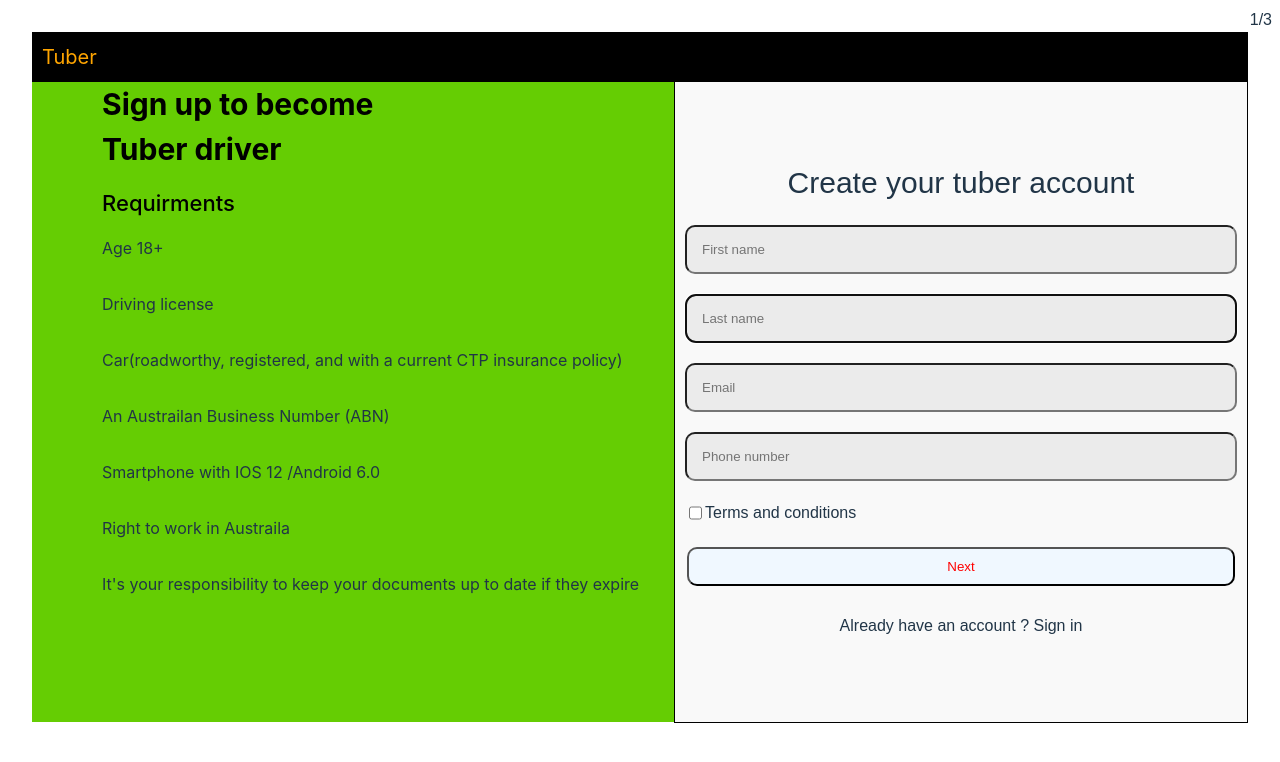
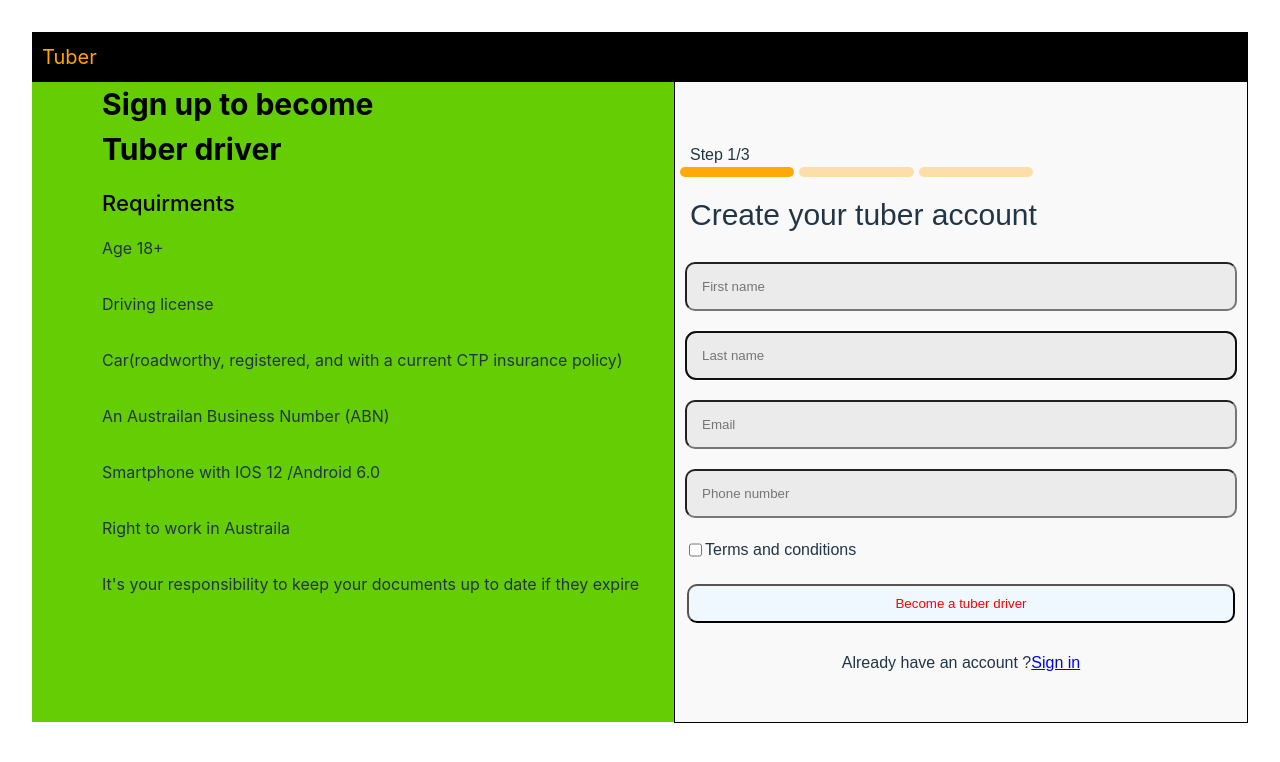
Before and after one commit to mithiladilshan9977/tuber-react, a React (Vite) app: page / in a window 1280 px wide. Shown: the top 762 px of the page. Built offline with nearby package versions, Linux system fonts and the light colour scheme.

Commit message:
version2

```diff
--- a/src/AccountForm.tsx
+++ b/src/AccountForm.tsx
@@ -5,11 +5,33 @@ export function AccountForm(){
         < >
 
 
-       <label>Email name</label>
-        <input  autoFocus required type="text" />
+<select name="" id="" className="inputfields">
 
-        <label>Password name</label>
-        <input  autoFocus required type="text" />
+<option value="">City you'll drive in</option>
+<option value="">Sri lanka</option>
+<option value="">India</option>
+<option value="">Sri lanka</option>
+<option value="">Sri lanka</option>
+</select>
+
+
+<select name="" id="" className="inputfields">
+
+<option value="">City you'll drive in</option>
+<option value="">Sri lanka</option>
+<option value="">India</option>
+<option value="">Sri lanka</option>
+<option value="">Sri lanka</option>
+</select>
+
+
+<input  autoFocus required type="text" placeholder="Driver license No" className="inputfields"/>
+
+
+<input  autoFocus required type="text" placeholder="Driver license No" className="inputfields"/>
+
+<input  autoFocus required type="text" placeholder="Driver license No" className="inputfields"/>
+
         </>
     )
 }
--- a/src/AddressForm.tsx
+++ b/src/AddressForm.tsx
@@ -3,6 +3,9 @@ export function AddressForm(){
     return (
         < >
 
+ <div className="titileHolderStep2">
+    <p className="innerText">Driver information</p>
+ </div>
         <input  autoFocus required type="date" placeholder="Date of birth" className="inputfields"/>
 
 
@@ -17,7 +20,11 @@ export function AddressForm(){
             <option value="">Sri lanka</option>
             <option value="">Sri lanka</option>
          </select>
-          <p>Create password</p>
+         <div className="titileHolderStep2">
+         <p>Create password</p>
+ </div>
+
+
          <input type="password" placeholder="Password" className="inputfields"/>
          <input type="password" placeholder="Confirm password" className="inputfields"/>
 
--- a/src/App.tsx
+++ b/src/App.tsx
@@ -13,6 +13,17 @@ function App() {
   <UserForm/> , <AddressForm/> ,<AccountForm/>
 
 ])
+let buttonText;
+if (currentStepIndex === 0) {
+  buttonText = 'Become a tuber driver';
+} else if (currentStepIndex === 1) {
+  buttonText = 'Next';
+} else if (currentStepIndex === 2){
+  buttonText = 'Confirm';
+}
+else {
+  buttonText = isLastStep ? 'Finish' : `Step ${currentStepIndex + 1}`;
+}
 
 
 
@@ -43,25 +54,31 @@ function App() {
 
         <div className="centered-div">
           <form action="" className='formholder'>
-            <div
-              style={{
-                position: 'absolute',
-                top: '.5rem',
-                right: '.5rem'
-              }}
-            >
-              {currentStepIndex + 1}/{steps.length}
+            <div className="stepsindicaterholder">
+            <span>
+             Step {currentStepIndex + 1}/{steps.length}
+            </span>
             </div>
+            <div className="stepsDivsIndicater">
+            {steps.map((_, index) => (
+          <span
+            key={index}
+            className={`colorStepsIndicater${index + 1} ${currentStepIndex >= index ? 'active' : ''}`}
+          ></span>
+        ))}
+            </div>
+
             {step}
             <div className='buttonholder'>
-              {!isFirstStep && <button type="submit" onClick={back}>Back</button>}
+              {!isFirstStep && <button type="button" onClick={back}>Back  </button>}
+
               <button type="button"  className='nextbtn' onClick={next}>
-                {isLastStep ? 'Finish' : 'Next'}
+                {buttonText}
               </button>
 
 
             </div>
-            <p>Already have an account ? Sign in</p>
+            <p>Already have an account ?<a href="#">Sign in</a> </p>
           </form>
         </div>
       </div>
--- a/src/UserForm.tsx
+++ b/src/UserForm.tsx
@@ -2,7 +2,10 @@
 export function UserForm(){
     return (
         < >
-         <span className="createaccounttitle">Create your tuber account</span>
+        <div className="titileholder">
+        <span className="createaccounttitle">Create your tuber account</span>
+        </div>
+
         <input  autoFocus required type="text" placeholder="First name" className="inputfields"/>
 
 
--- a/src/index.css
+++ b/src/index.css
@@ -108,12 +108,81 @@ flex-direction: column;
   background-color: #24242410;
 
 }
+.titileholder{
+  padding: 15px;
+  display: flex;
+  justify-content: flex-start;
+}
 .createaccounttitle{
   font-size: 30px;
-  margin: 10px;
 
-  display: inline;
+
 }
+.stepsindicaterholder{
+  display: flex;
+  justify-self: flex-start;
+  padding-left: 15px;
+  padding-top: 30px;
+}
+.stepsDivsIndicater{
+  display: flex;
+
+  justify-content: flex-start;
+}
+
+.colorStepsIndicater1{
+  width: 20%;
+  background-color: rgba(255, 166, 0, 0.326);
+  height: 10px;
+  border-radius: 10px;
+   margin-left: 5px;
+   margin-left: 5px;
+}
+.colorStepsIndicater2{
+  width: 20%;
+  background-color: rgba(255, 166, 0, 0.326);
+  height: 10px;
+  border-radius: 10px;
+   margin-left: 5px;
+   margin-left: 5px;
+}
+.colorStepsIndicater3{
+  width: 20%;
+  background-color: rgba(255, 166, 0, 0.326);
+  height: 10px;
+  border-radius: 10px;
+   margin-left: 5px;
+   margin-left: 5px;
+}
+.colorStepsIndicater4{
+  width: 20%;
+  background-color: rgba(255, 166, 0, 0.326);
+  height: 10px;
+  border-radius: 10px;
+   margin-left: 5px;
+   margin-left: 5px;
+}
+.colorStepsIndicater5{
+  width: 20%;
+  background-color: rgba(255, 166, 0, 0.326);
+  height: 10px;
+  border-radius: 10px;
+   margin-left: 5px;
+   margin-left: 5px;
+}
+
+.NextcolorStepsIndicater{
+  width: 20%;
+  background-color: rgba(255, 166, 0, 0.966);
+  height: 10px;
+  border-radius: 10px;
+   margin-left: 5px;
+   margin-left: 5px;
+}
+.active {
+  background-color: rgba(255, 166, 0, 0.966);
+}
+
 .checkboxholder{
 
   width: 100%;
@@ -145,7 +214,12 @@ flex-direction: column;
 }
 
 
+.titileHolderStep2{
+ padding-left: 15px;
+ display: flex;
 
+ justify-content: flex-start;
+}
 
 
 
--- a/src/useMultistepForm.ts
+++ b/src/useMultistepForm.ts
@@ -28,6 +28,7 @@ export function useMultistepForm(steps:ReactElement[]){
         step:steps[currentStepIndex],
         steps,
         isFirstStep: currentStepIndex === 0,
+
         isLastStep:currentStepIndex === steps.length -1,
         goTo,
         next,
```
